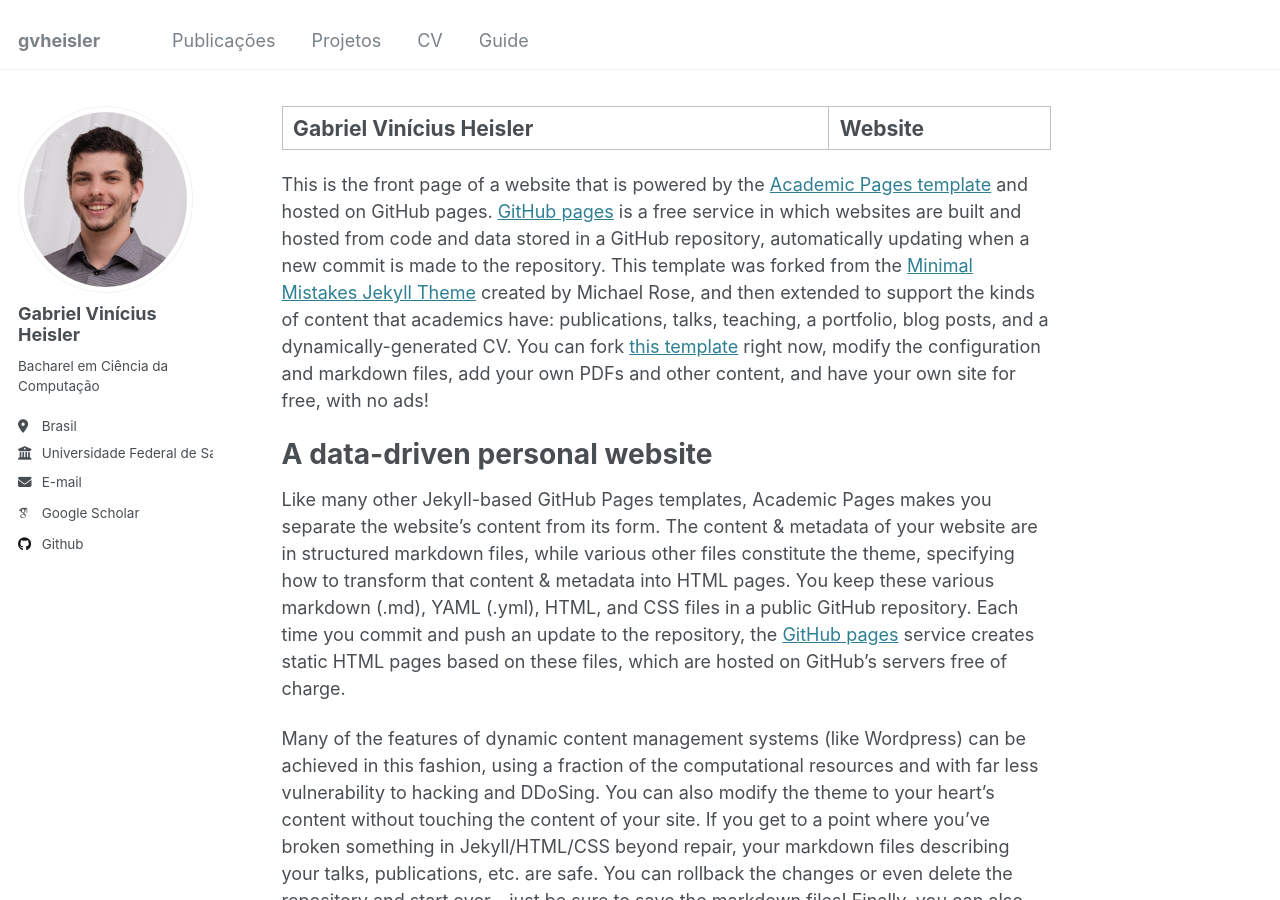
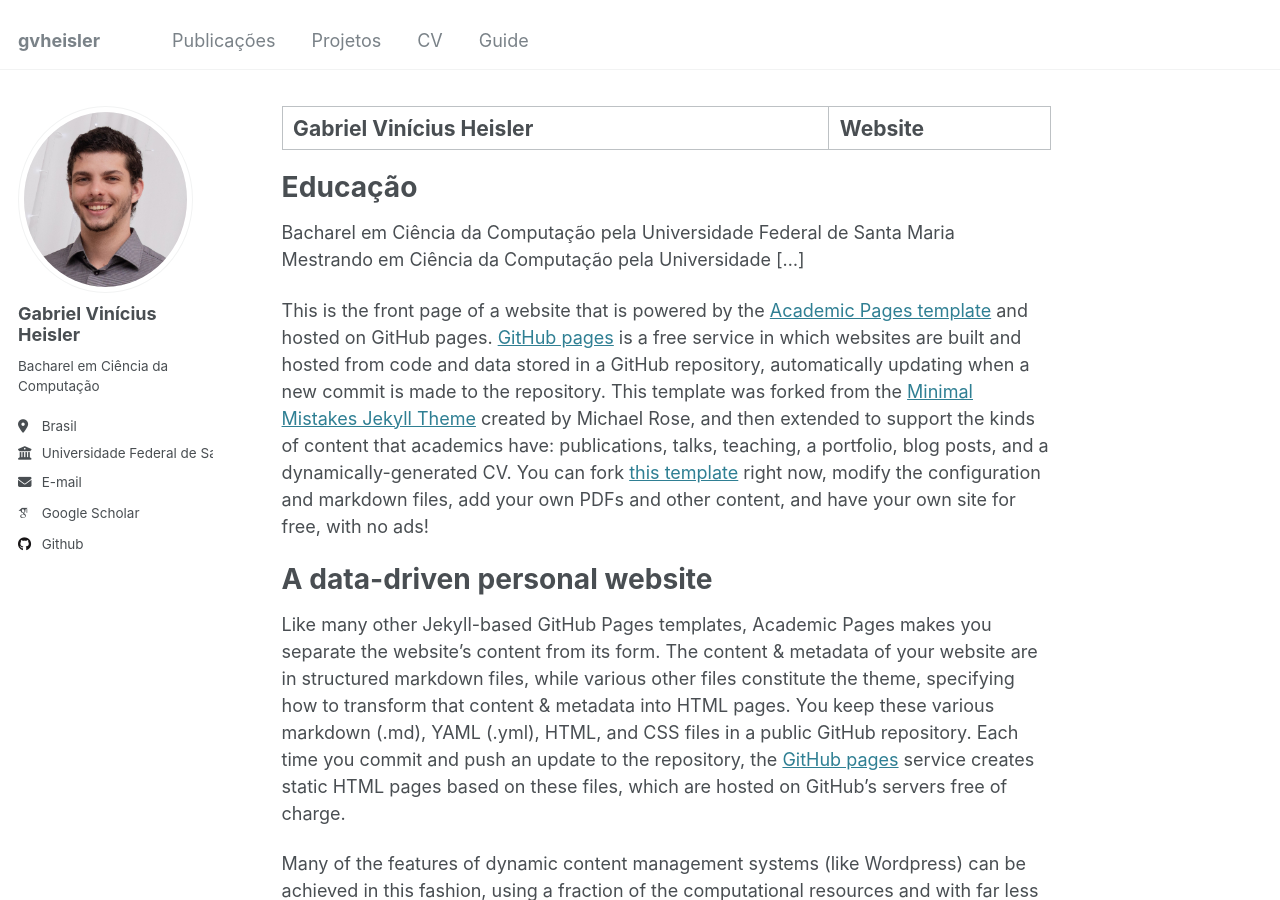
Before and after one commit to gvheisler/gvheisler.github.io, a Jekyll site: the page built from _pages/about.md, in a window 1280 px wide and 900 px high. Built offline with Jekyll 4.4.1, drawn with Linux system fonts in a browser that asks for light colours; some web fonts are replaced.

Commit message:
update about

```diff
--- a/_pages/about.md
+++ b/_pages/about.md
@@ -6,6 +6,12 @@
   - /about/
   - /about.html
 ---
+
+Educação
+======
+Bacharel em Ciência da Computação pela Universidade Federal de Santa Maria
+Mestrando em Ciência da Computação pela Universidade [...]
+
 
 This is the front page of a website that is powered by the [Academic Pages template](https://github.com/academicpages/academicpages.github.io) and hosted on GitHub pages. [GitHub pages](https://pages.github.com) is a free service in which websites are built and hosted from code and data stored in a GitHub repository, automatically updating when a new commit is made to the repository. This template was forked from the [Minimal Mistakes Jekyll Theme](https://mmistakes.github.io/minimal-mistakes/) created by Michael Rose, and then extended to support the kinds of content that academics have: publications, talks, teaching, a portfolio, blog posts, and a dynamically-generated CV. You can fork [this template](https://github.com/academicpages/academicpages.github.io) right now, modify the configuration and markdown files, add your own PDFs and other content, and have your own site for free, with no ads!
 
```
